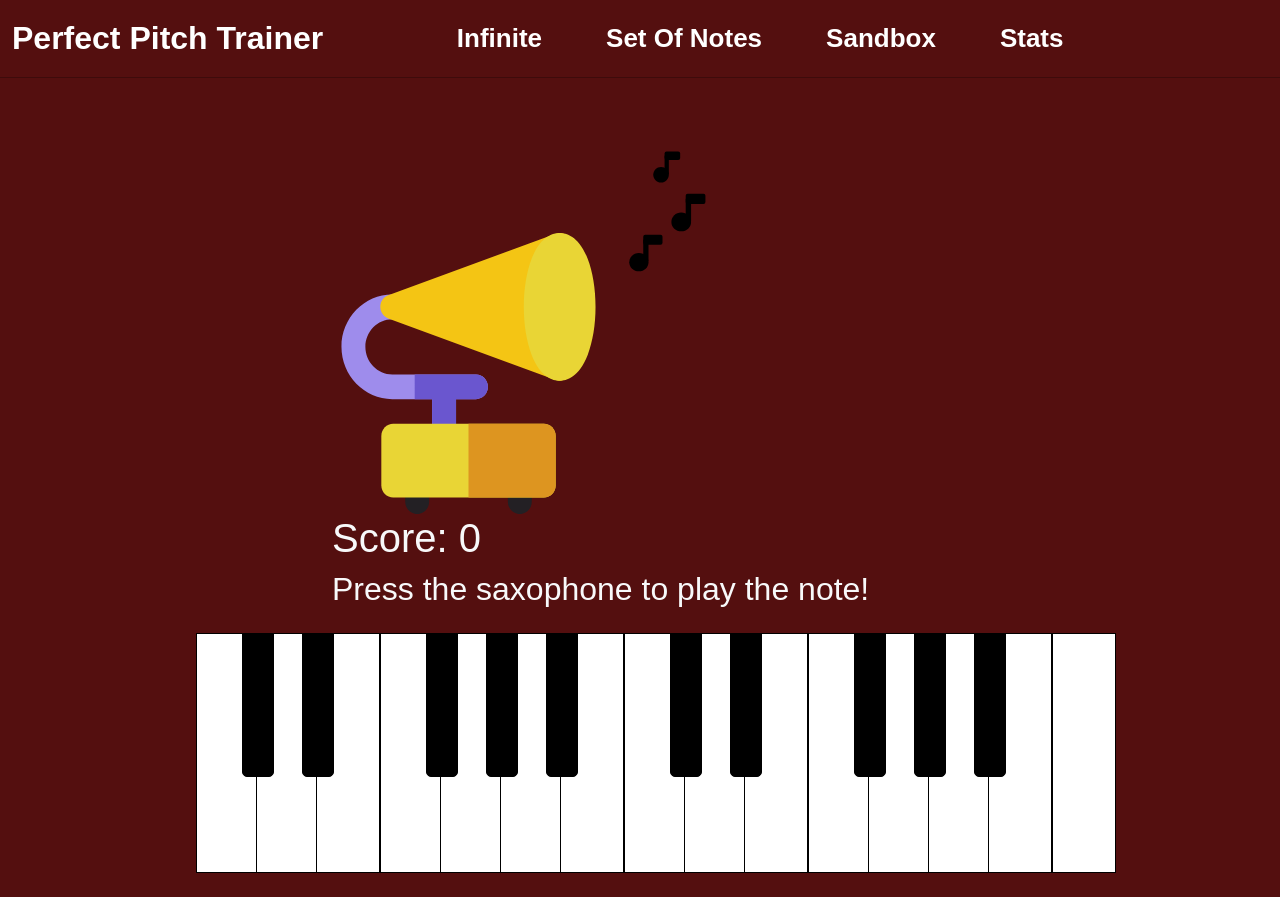
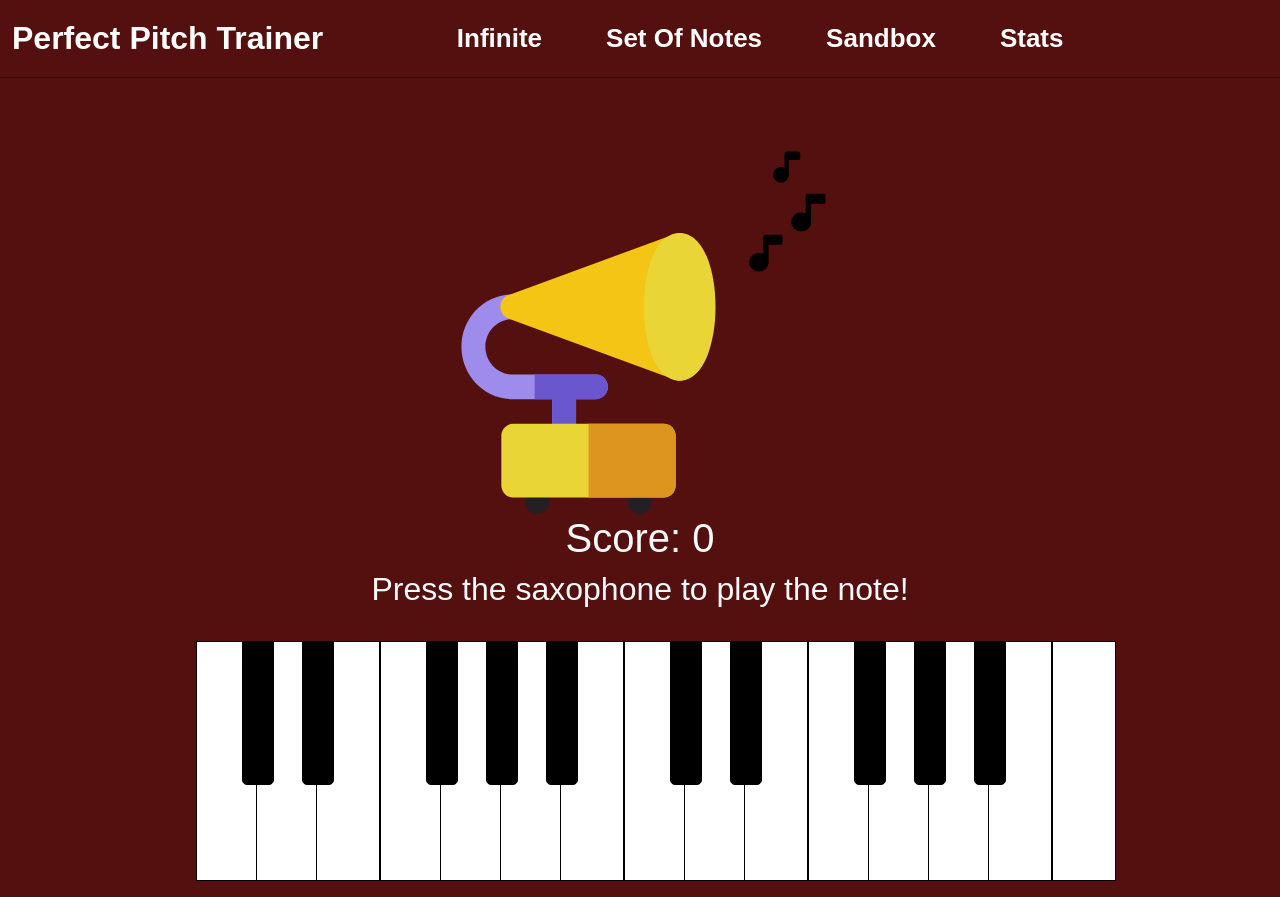
Before and after one commit to IGieckI/Perfect-Pitch-Trainer, a Vue app in the folder client/: page /infinite in a window 1280 px wide. Both pictures are taken after a click on the button "Start". Built offline with nearby package versions, Linux system fonts and the light colour scheme; a web font is replaced by a local one.

Commit message:
Improve game UI and fix docs

```diff
--- a/client/src/components/Saxophone.vue
+++ b/client/src/components/Saxophone.vue
@@ -42,5 +42,8 @@ export default defineComponent({
 </script>
 
 <style scoped lang="scss">
+#saxophone {
+    margin: auto;
+}
 
 </style>
--- a/client/src/views/Infinite.vue
+++ b/client/src/views/Infinite.vue
@@ -1,12 +1,14 @@
 <template>
     <div class="container-fluid">
         <div class="row mt-5">
-            <div class="col-sm-12 col-md-8 col-lg-6 offset-md-2 offset-lg-3">
+            <div class="col-sm-12 col-md-8 col-lg-6 offset-md-2 offset-lg-3 justify-content-center">
                 <SetupInfinite :lastScoreP="score" :bestScore="bestScore" @setup-complete="setFilters" v-if="!setupComplete" />
-                <Saxophone class="mt-4" @play-note="playNote()" @check-note="checkNote()" v-if="setupComplete" />
-                <h1 v-if="setupComplete" class="text-light">Score: {{ score }}</h1>
-                <h2 v-if="setupComplete" class="text-light">{{ message }}</h2>
-                <TogglePiano @note-played-by-player="notePlayed" class="mt-4" v-if="setupComplete" />
+                <div class="game-wrapper d-flex flex-column justify-content-center text-center">
+                    <Saxophone class="mt-4 justify-self-center" @play-note="playNote()" @check-note="checkNote()" v-if="setupComplete" />
+                    <h1 v-if="setupComplete" class="text-light">Score: {{ score }}</h1>
+                    <h2 v-if="setupComplete" class="text-light">{{ message }}</h2>
+                    <TogglePiano @note-played-by-player="notePlayed" class="mt-4" v-if="setupComplete" />
+                </div>
             </div>
         </div>
     </div>
@@ -21,13 +23,6 @@ import SetupInfinite from '../components/SetupInfinite.vue';
 import CorrectSound from '../assets/correct_sound_effect.mp3';
 import WrongSound from '../assets/wrong_sound_effect.mp3';
 
-
-/**
- * There's a big issue with the game at the moment. If the user selects an exercise number bigger than one,
- * and gets the first note correctly, they can just start spamming on the saxophone to get through all the
- * next levels. Sometimes notes are not even played, and it seems like there is some issue at the core.
- * The game doesn't fail unless the user deselects the note. If the user does so, the game will bug.
- */
 export default defineComponent({
     data() {
         return {
--- a/client/src/views/SetOfNotes.vue
+++ b/client/src/views/SetOfNotes.vue
@@ -3,10 +3,12 @@
         <div class="row mt-5">
             <div class="col-sm-12 col-md-8 col-lg-6 offset-md-2 offset-lg-3">
                 <SetupTest @setup-complete="setFilters" v-if="!setupComplete" />
-                <Saxophone class="mt-4" @play-note="playNote()" @check-note="checkNote()" v-if="setupComplete" />
-                <h1 v-if="setupComplete" class="text-light">Turn: {{ currentExerciseNumber }}/{{ exerciseNumber }}</h1>
-                <h2 v-if="setupComplete" class="text-light">{{ message }}</h2>
-                <TogglePiano @note-played-by-player="notePlayed" class="mt-4" v-if="setupComplete" />
+                <div class="game-wrapper d-flex flex-column justify-content-center text-center">
+                    <Saxophone class="mt-4" @play-note="playNote()" @check-note="checkNote()" v-if="setupComplete" />
+                    <h1 v-if="setupComplete" class="text-light">Turn: {{ currentExerciseNumber }}/{{ exerciseNumber }}</h1>
+                    <h2 v-if="setupComplete" class="text-light">{{ message }}</h2>
+                    <TogglePiano @note-played-by-player="notePlayed" class="mt-4" v-if="setupComplete" />
+                </div>
             </div>
         </div>
     </div>
@@ -21,6 +23,12 @@ import SetupTest from '../components/SetupTest.vue';
 import CorrectSound from '../assets/correct_sound_effect.mp3';
 import WrongSound from '../assets/wrong_sound_effect.mp3';
 
+/**
+ * There's a big issue with the game at the moment. If the user selects an exercise number bigger than one,
+ * and gets the first note correctly, they can just start spamming on the saxophone to get through all the
+ * next levels. Sometimes notes are not even played, and it seems like there is some issue at the core.
+ * The game doesn't fail unless the user deselects the note. If the user does so, the game will bug.
+ */
 export default defineComponent({
     data() {
         return {
```
